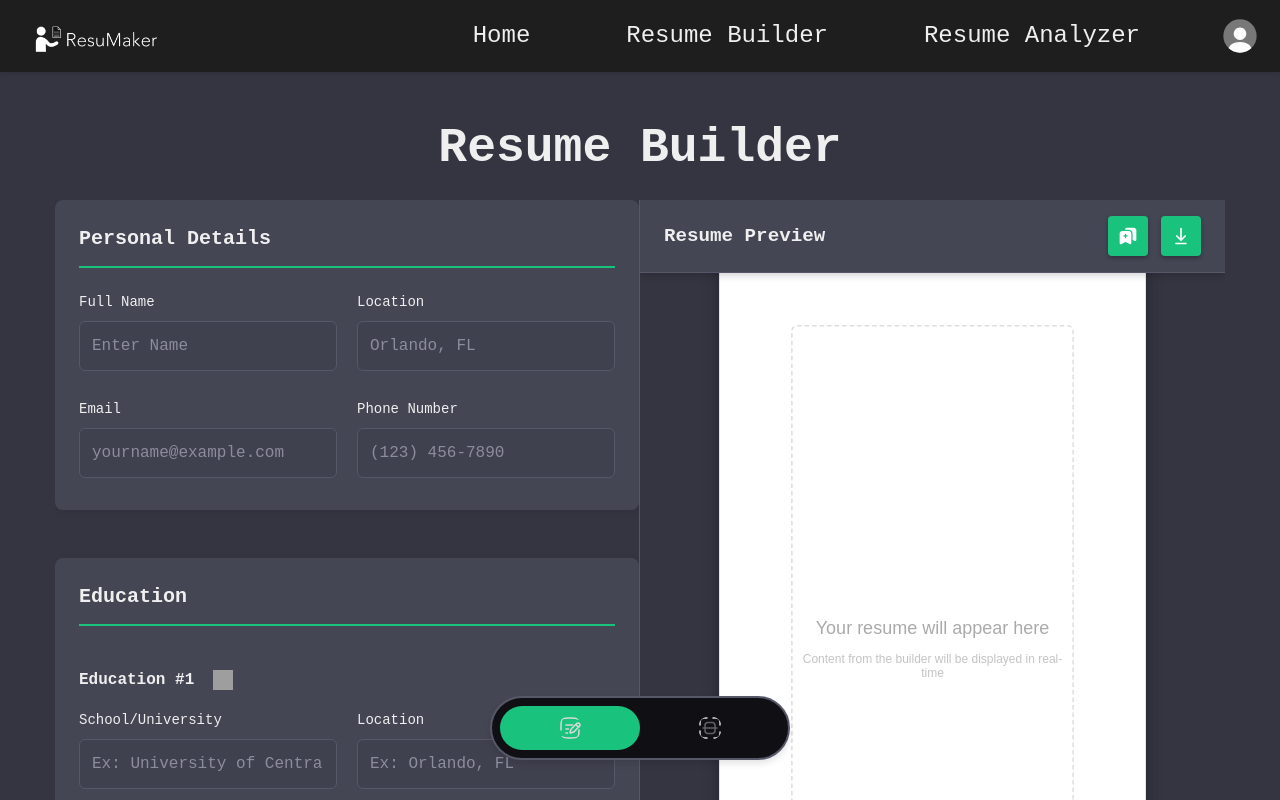
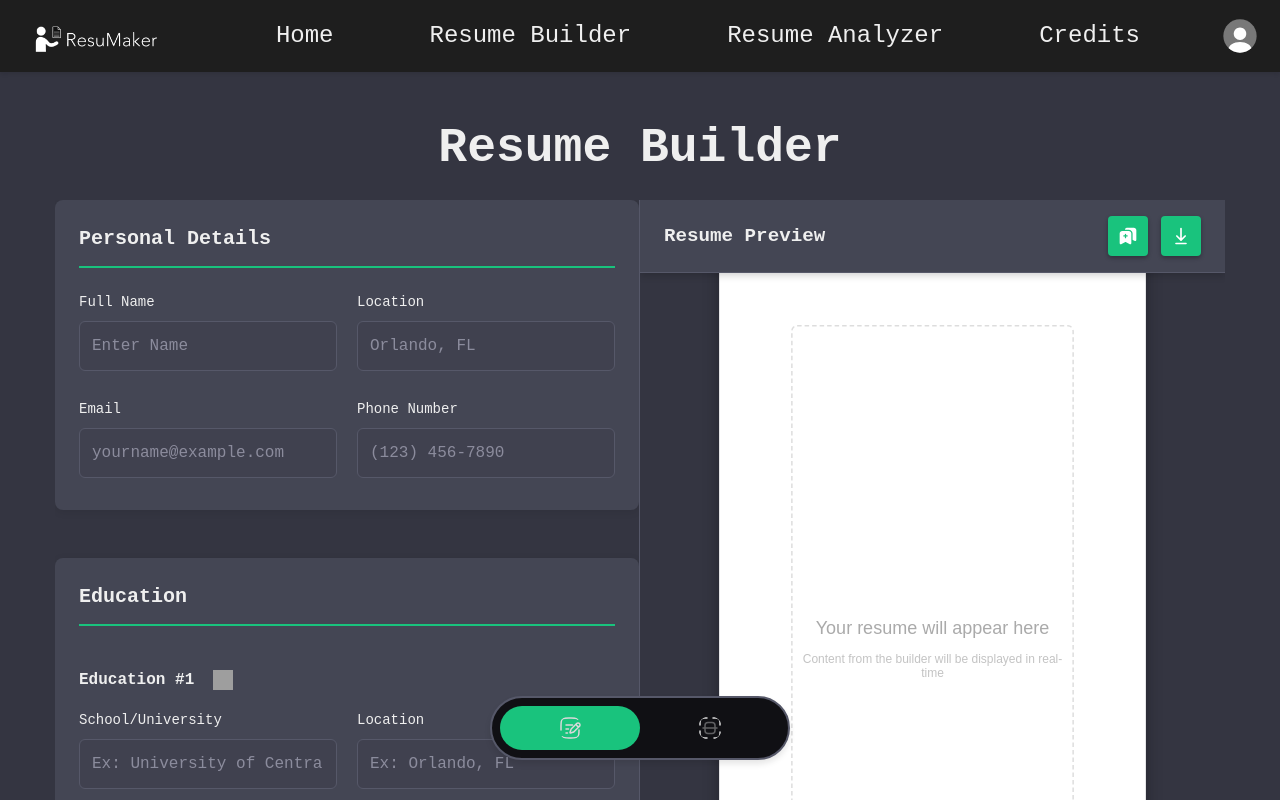
Before and after one commit to dnguyen0091/ResuMaker-Web, a React (Vite) app in the folder resumaker_web/: page /resume-builder in a window 1280 px wide. Built offline with nearby package versions, Linux system fonts and the light colour scheme; grey boxes are pictures that could not be loaded.

Commit message:
Add files via upload
added credits to navigation bar

```diff
--- a/resumaker_web/src/Components/Navigation/navBar.jsx
+++ b/resumaker_web/src/Components/Navigation/navBar.jsx
@@ -47,6 +47,10 @@ export default function NavBar() {
         navigate('/resume-analyzer');
     };
 
+    const handleCreditsClick = () => {
+        navigate('/credits');
+    }
+
     return (
         // Container for "Pill Nav Bar"
         <div className="nav-bar">
@@ -56,6 +60,7 @@ export default function NavBar() {
 
             <button className="buttonPage" onClick={handleResumeAnalyzerClick}>Resume Analyzer</button>
 
+            <button className="buttonPage" onClick={handleCreditsClick}>Credits</button>
             <div className="profile-container" ref={dropdownRef}>
                 <button
                     className="profile-button"
```
